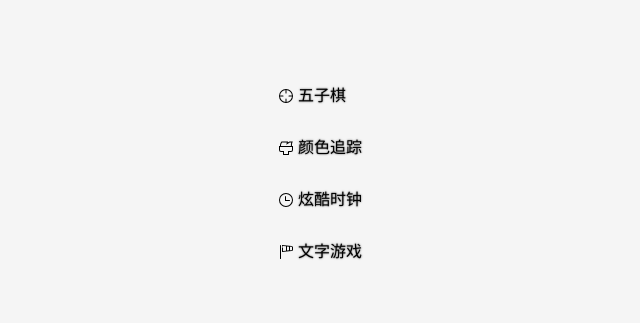
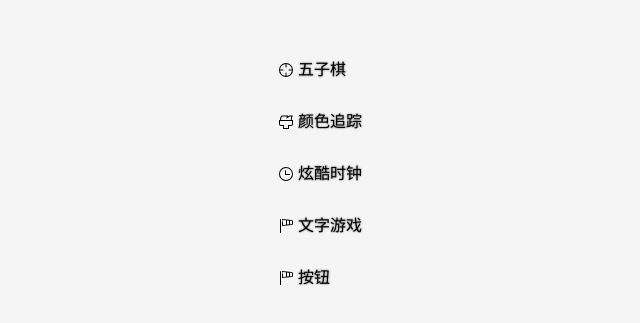
Before and after one commit to striveB/j-projects, a Vue app: page /#/ in a window 1280 px wide. Shown: the part 225-548 px from the top of the page, without its empty margins (320-960 px from the left). Built offline with nearby package versions, Linux system fonts and the light colour scheme.

Commit message:
加入路由守卫 设置网页标题

```diff
--- a/src/pages/Home.vue
+++ b/src/pages/Home.vue
@@ -19,6 +19,11 @@
          <router-link to="/projects/text" custom v-slot="{ navigate }">
             <div @click="navigate" class="item">
                <span class="title"><el-icon><WindPower /></el-icon>&nbsp;文字游戏</span>
+            </div>
+         </router-link>
+         <router-link to="/projects/buttons" custom v-slot="{ navigate }">
+            <div @click="navigate" class="item">
+               <span class="title"><el-icon><WindPower /></el-icon>&nbsp;按钮</span>
             </div>
          </router-link>
       </div>
--- /dev/null
+++ b/src/pages/buttons/Buttons.vue
@@ -0,0 +1,5 @@
+<template>
+    <div class="buttons">
+        按钮
+    </div>
+</template>
--- a/src/pages/fiveinarow/Fiveinarow.vue
+++ b/src/pages/fiveinarow/Fiveinarow.vue
@@ -30,7 +30,6 @@ function init(){
             (_, x) => ({x, y})
         )
     )
-    console.log(checkerboard)
 }
 init()
 // 下棋操作
@@ -53,7 +52,6 @@ function doClick(chess: pieces){
         leftIncline(chess.x, chess.y, chess.player)
     ){
         alert(`【${player.value === 1 ? '黑方' : '白方'}】胜利！`)
-        console.log(`【${player.value === 1 ? '黑方' : '白方'}】胜利！`)
         gameOver.value = true
     }
     player.value = player.value === 1 ? 2 : 1
--- a/src/pages/text/Text.vue
+++ b/src/pages/text/Text.vue
@@ -1,6 +1,6 @@
 <script lang="ts" setup>
     import draggable from "vuedraggable"
-    import { sort } from '@/utils/utils'
+    import { sort } from '../../utils/utils'
     import { reactive, watch } from 'vue'
     let texts = [
         '知男而退', '强人所男',
--- a/src/router/index.ts
+++ b/src/router/index.ts
@@ -3,6 +3,9 @@ const routes: RouteRecordRaw[] = [
     {
         name: '首页',
         path: '/',
+        meta: {
+            title: '项目集'
+        },
         component: () => import('@/pages/Home.vue')
     },
     {
@@ -29,6 +32,11 @@ const routes: RouteRecordRaw[] = [
                 name: '文字游戏',
                 path: 'text',
                 component: () => import('@/pages/text/Text.vue')
+            },
+            {
+                name: '按钮',
+                path: 'buttons',
+                component: () => import('@/pages/buttons/Buttons.vue')
             }
         ]
     }
@@ -38,4 +46,14 @@ const router = createRouter({
     history: createWebHashHistory()
 })
 
+router.beforeEach((to, form, next) => {
+    const { name, meta } = to
+    if(meta && meta.title) {
+        window.document.title = meta.title as string
+    } else {
+        window.document.title = name as string
+    }
+    next()
+})
+
 export default router
```
